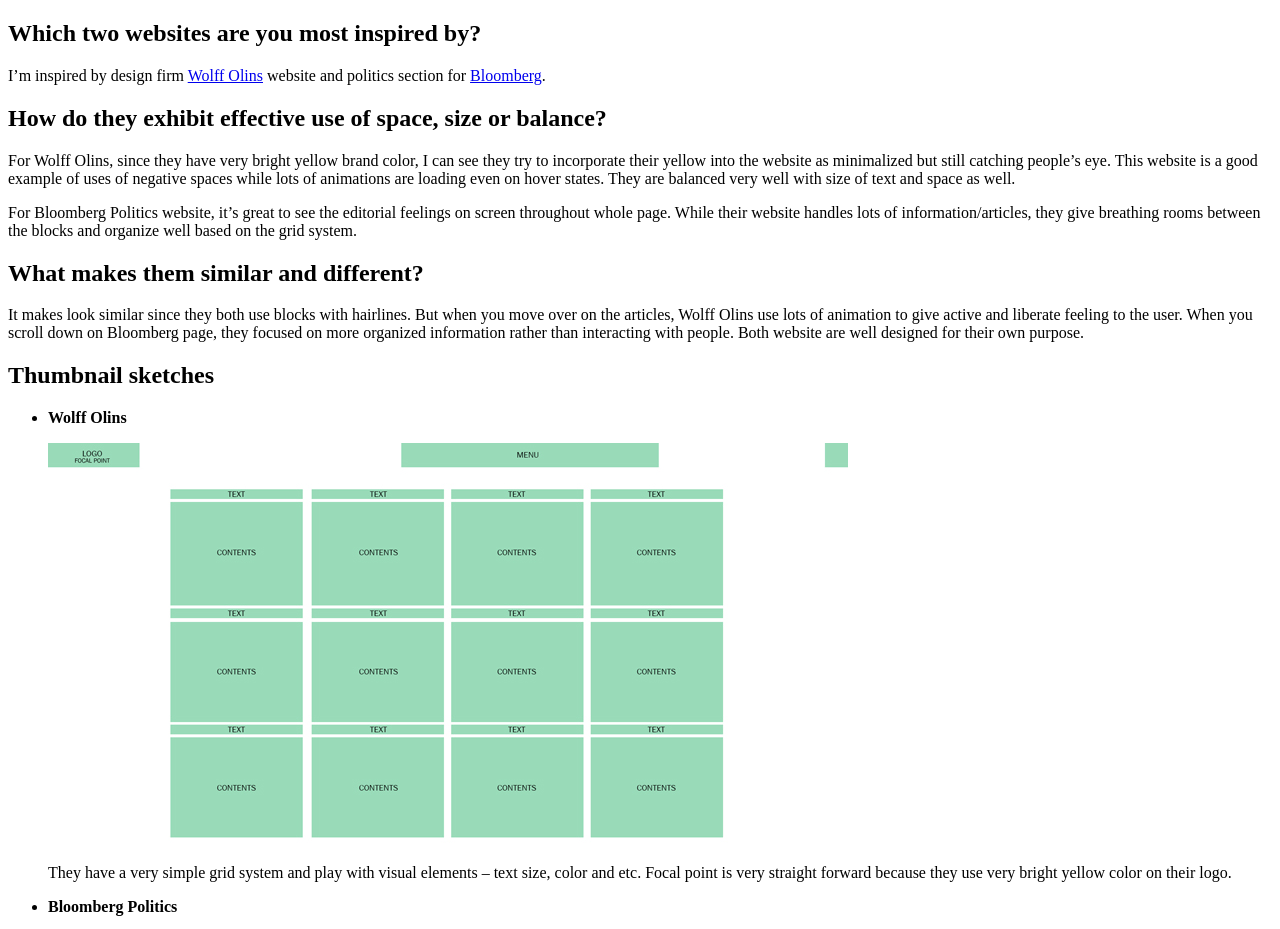
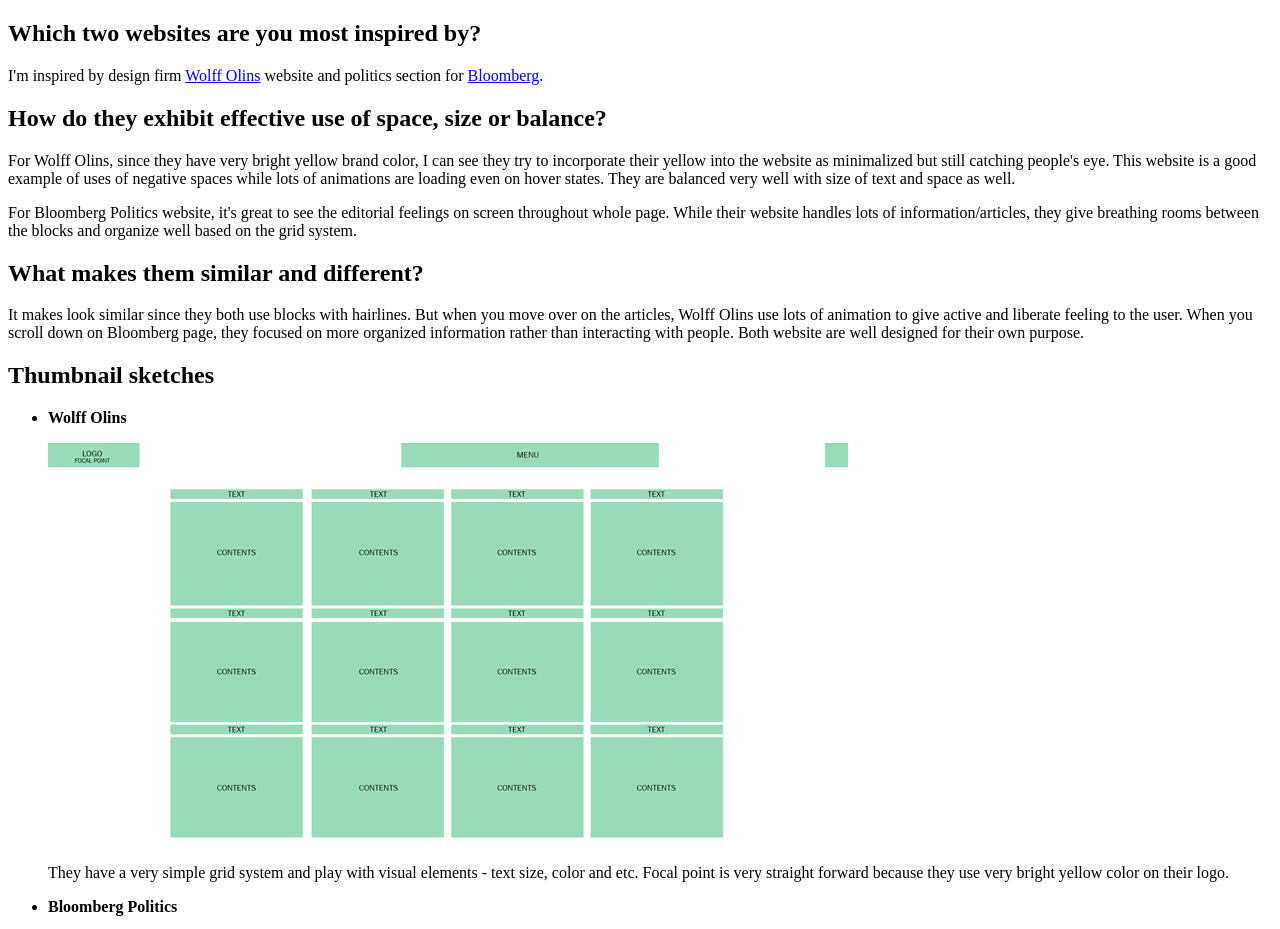
Before and after one commit to leeelle/leeelle.github.io, a plain HTML site: page unit2/index.html in a window 1280 px wide. Shown: the top 929 px of the page. Drawn offline with Linux system fonts and the light colour scheme.

Commit message:
Sarah's feedback

```diff
--- a/unit2/index.html
+++ b/unit2/index.html
@@ -8,13 +8,13 @@
 	<body>
 		<h2>Which two websites are you most inspired by?</h2>
 
-		<p>I’m inspired by design firm <a href="http://www.wolffolins.com/" target="_blank">Wolff Olins</a> website and politics section for <a href="http://www.bloomberg.com/politics/" target="_blank">Bloomberg</a>.</p>
+		<p>I'm inspired by design firm <a href="http://www.wolffolins.com/" target="_blank">Wolff Olins</a> website and politics section for <a href="http://www.bloomberg.com/politics/" target="_blank">Bloomberg</a>.</p>
 
 		<h2>How do they exhibit effective use of space, size or balance?</h2>
 
-		<p>For Wolff Olins, since they have very bright yellow brand color, I can see they try to incorporate their yellow into the website as minimalized but still catching people’s eye. This website is a good example of uses of negative spaces while lots of animations are loading even on hover states. They are balanced very well with size of text and space as well.</p>
+		<p>For Wolff Olins, since they have very bright yellow brand color, I can see they try to incorporate their yellow into the website as minimalized but still catching people's eye. This website is a good example of uses of negative spaces while lots of animations are loading even on hover states. They are balanced very well with size of text and space as well.</p>
 
-		<p>For Bloomberg Politics website, it’s great to see the editorial feelings on screen throughout whole page. While their website handles lots of information/articles, they give breathing rooms between the blocks and organize well based on the grid system.</p>
+		<p>For Bloomberg Politics website, it's great to see the editorial feelings on screen throughout whole page. While their website handles lots of information/articles, they give breathing rooms between the blocks and organize well based on the grid system.</p>
 
 		<h2>What makes them similar and different?</h2>
 
@@ -23,19 +23,23 @@
 		<h2>Thumbnail sketches</h2>
 
 		<ul>
-				<p>
+
 				<li><strong>Wolff Olins</strong>
-				</p>
-				<img src="http://leeelle.github.io/unit2/wireframe_Wolffolins.jpg">
 
-				<p>They have a very simple grid system and play with visual elements – text size, color and etc. Focal point is very straight forward because they use very bright yellow color on their logo.</p>
+				<p><img src="http://leeelle.github.io/unit2/wireframe_Wolffolins.jpg"></p>
 
-				<p>
+				<p>They have a very simple grid system and play with visual elements - text size, color and etc. Focal point is very straight forward because they use very bright yellow color on their logo.</p>
+
+
+				</li>
+
 				<li><strong>Bloomberg Politics</strong>
-				</p>
-				<img src="http://leeelle.github.io/unit2/wireframe_Bloomberg.jpg">
 
-				<p>While they don’t use much color and size on the landing page, the logo could be given a power as a focal point. Each articles have different space according to the hierarchy.</p>
+				<p><img src="http://leeelle.github.io/unit2/wireframe_Bloomberg.jpg"></p>
+
+				<p>While they don't use much color and size on the landing page, the logo could be given a power as a focal point. Each articles have different space according to the hierarchy.</p>
+				</li>
+		</ul>
 
 
 	</body>
```
Also changed, not shown: unit2/Screen Shot.JPG.
